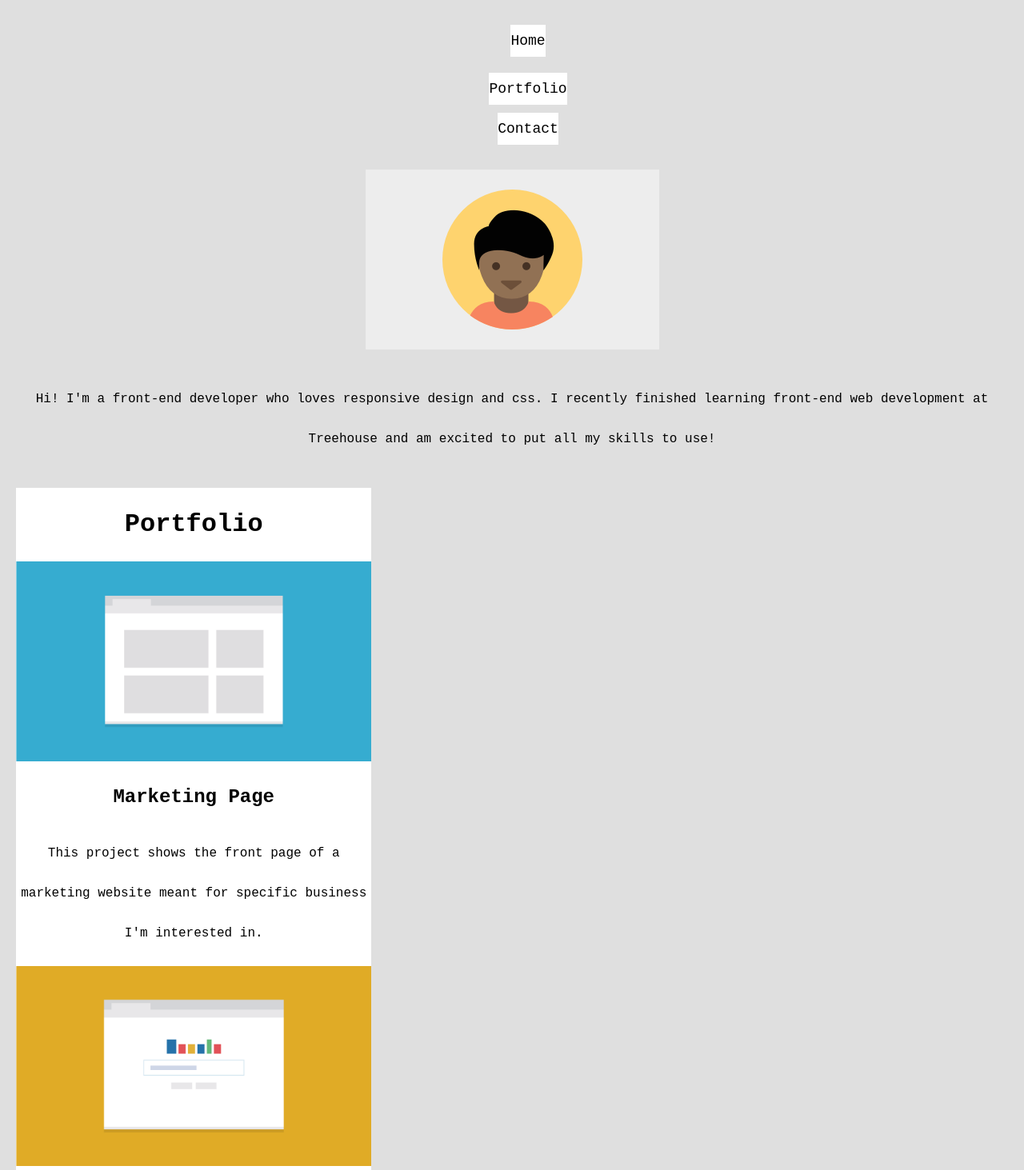
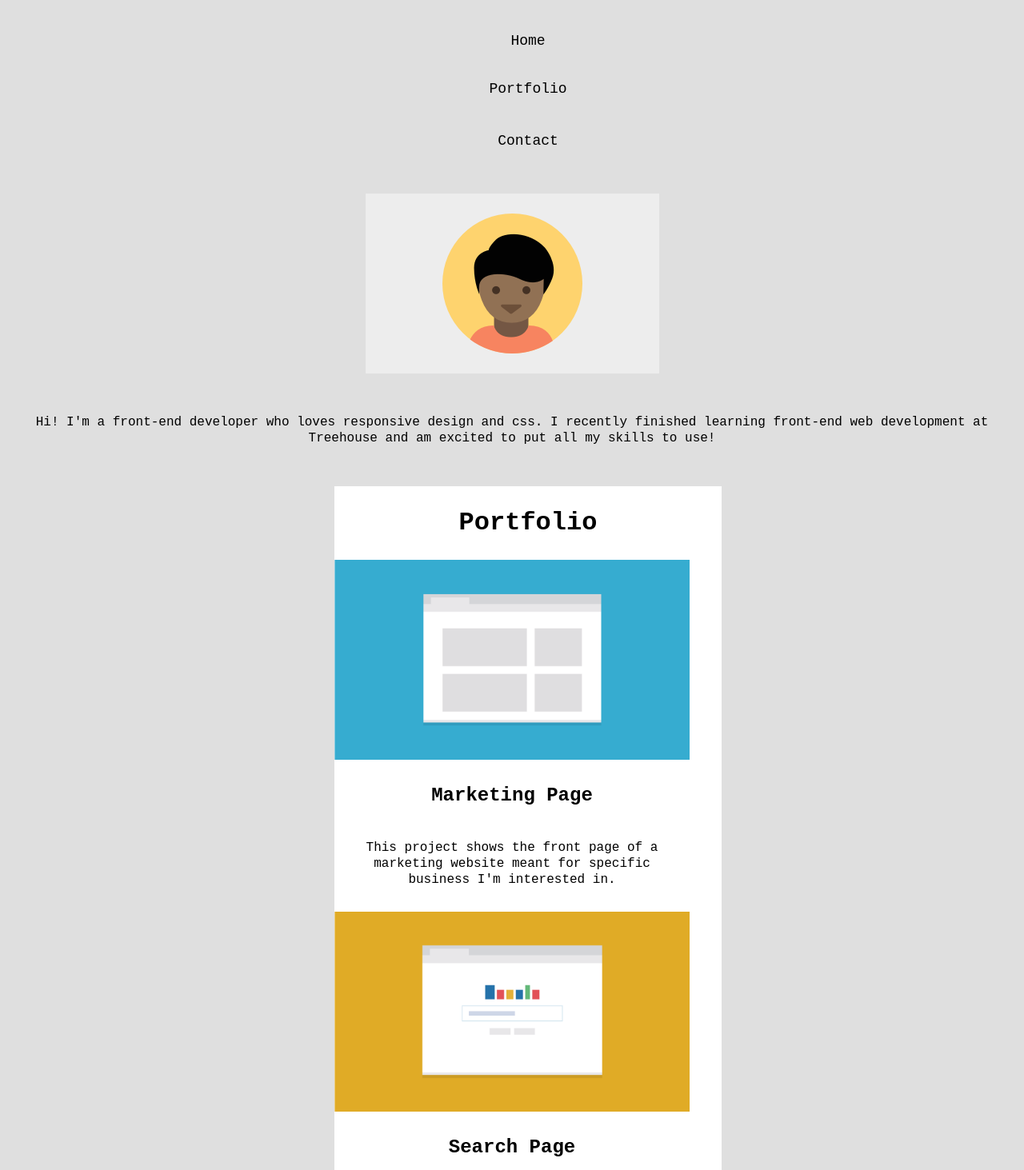
Before and after one commit to alirajuansills/Mobile-first-Responsive-Layout, a plain HTML site: page index.html in a window 1280 px wide. Shown: the part 140-1603 px from the top of the page at 80% size. Drawn offline with Linux system fonts and the light colour scheme; files that its build step writes are made by us from their sources.

Commit message:
Same Page Links

```diff
--- a/css/styles.css
+++ b/css/styles.css
@@ -48,17 +48,26 @@ a {
     padding-top: 10px;
     padding-bottom: 10px;
 }
-a:link {
+/* a:link {
     background-color: white;
     position: relative;
-}
+} */
 .portfolio-container {
+    position: relative;
     text-align: center;
 }
 .portfolio-bio {
     float: left;
 }
 /* Main */
+main {
+    display: grid;
+    place-items: center;
+}
+p {
+    line-height: 20px;
+    margin: 30px;
+}
 .portfolio-title {
     text-align: center;
 }
@@ -66,10 +75,13 @@ a:link {
     display: inline-block;
     margin: 20px;
     background-color: rgb(255, 255, 255);
+    width: 100%;/* spans the background across the entire page*/
+    place-items: center;
 }
 .skills {
     width: 100%;
     justify-content: space-between;
+    vertical-align: middle;
 }
 .main-img {
     max-width: auto;
@@ -87,8 +99,16 @@ a:link {
 }
 .contact {
     text-align: center;
+    margin: 30px;
+    line-height: 20px;
+}
+hr {
+    color: gray;
 }
 /* Footer */
+.main-footer {
+    margin: 20px;
+}
 .footer-nav {
     position: relative;
     overflow: hidden;
@@ -109,3 +129,6 @@ a:link {
 @media (min-width: 768px) {
 
 }
+@media (min-width: 1024px) {
+
+}
--- a/index.html
+++ b/index.html
@@ -14,14 +14,14 @@
             <h1 class="name">Student Name</h1>
             <nav class="navbar">
                 <ul class="main-nav">
-                    <li class="home"><a href="#">Home</a></li>
-                    <li class="portfolio"><a href="#">Portfolio</a></li>
-                    <li class="contact"><a href="#">Contact</a></li>
+                    <li class="home"><a href="index.html">Home</a></li>
+                    <li class="portfolio"><a href="#portfolio">Portfolio</a></li>
+                    <li class="contact"><a href="#contact-section">Contact</a></li>
                 </ul>
             </nav>
 
         </div>
-        <div class="portfolio-container">
+        <div id="portfolio" class="portfolio-container">
             <img src="images/profile.png" alt="Profile Picture" class="profile-picture">
             <p class="portfolio-bio">Hi! I'm a front-end developer who loves responsive design and css. I recently finished learning
                 front-end web development at Treehouse and am excited to put all my skills to use!
@@ -90,7 +90,7 @@
              </div>
 
         </div>
-        <div class="contact">
+        <div id="contact-section" class="contact">
             <h1>Contact</h1>
             <p>If you are interested in chatting or want more information
                 about what I've been working on, I'd love to hear from you!
@@ -98,13 +98,13 @@
             <p>Phone        <b class="tab">+1 (111)555-1234</b></p>
             <p>Email        <b class="tab">email@yoursite.com</b></p>
         </div>
-
+        <hr>
     </main>
     <footer class="main-footer">
         <div>
             <nav class="footer-nav">
                 <li><a href="#" class="mobile-footer">Student Name</a></li>
-                <li><a href="#" class="mobile-footer-too">BACK TO TOP</a></li>
+                <li><a href="#top" class="mobile-footer-too">BACK TO TOP</a></li>
                 <li><a href="#" class="hidden">Home</a></li>
                 <li><a href="#" class="hidden">Portfolio</a></li>
                 <li><a href="#" class="hidden">Contact</a></li>
```
